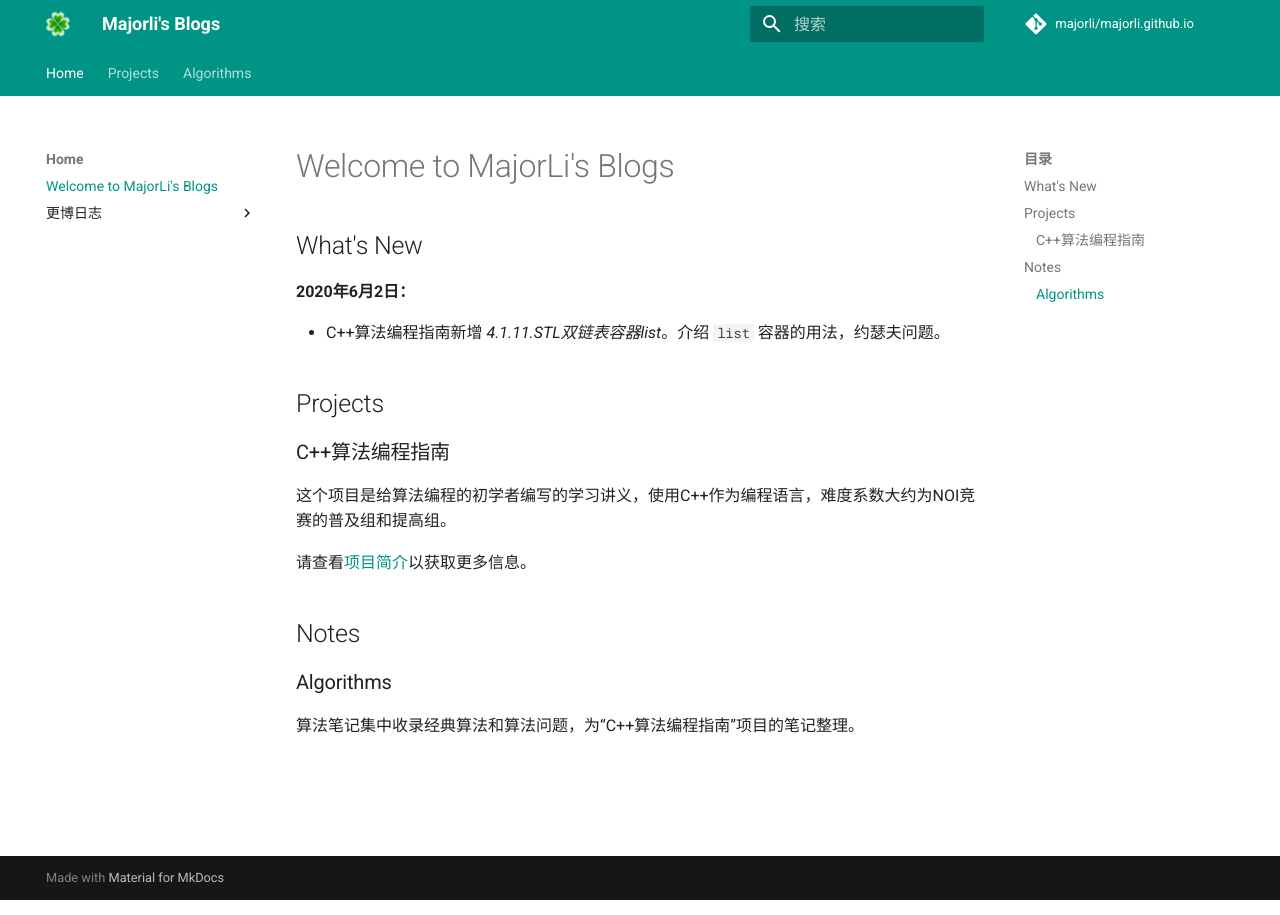
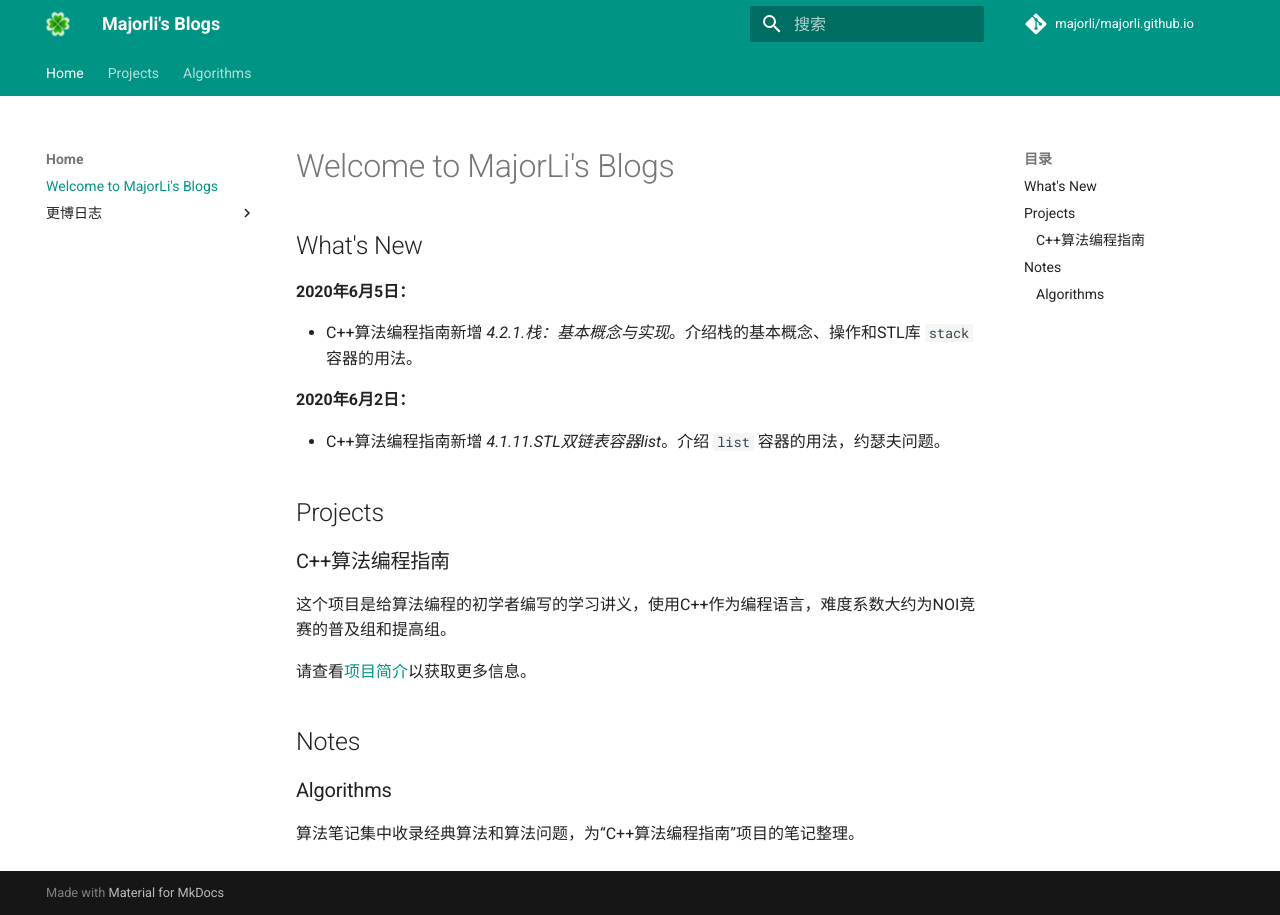
Before and after one commit to majorli/majorli.github.io, an MkDocs documentation site: the page built from docs/index.md, in a window 1280 px wide. Built offline with MkDocs 1.6.1 and Material for MkDocs 9.7.7, drawn with Linux system fonts in a browser that asks for light colours; comment, search, counter and statistics services are not loaded.

Commit message:
20200605_2326_source

```diff
--- a/docs/index.md
+++ b/docs/index.md
@@ -1,6 +1,10 @@
 # Welcome to MajorLi's Blogs
 
 ## What's New
+
+**2020年6月5日：**
+
+- C++算法编程指南新增 *4.2.1.栈：基本概念与实现*。介绍栈的基本概念、操作和STL库 ``stack`` 容器的用法。
 
 **2020年6月2日：**
 
```
Also changed, not shown: docs/projects/algo_guide.md (+1 -0 lines).
